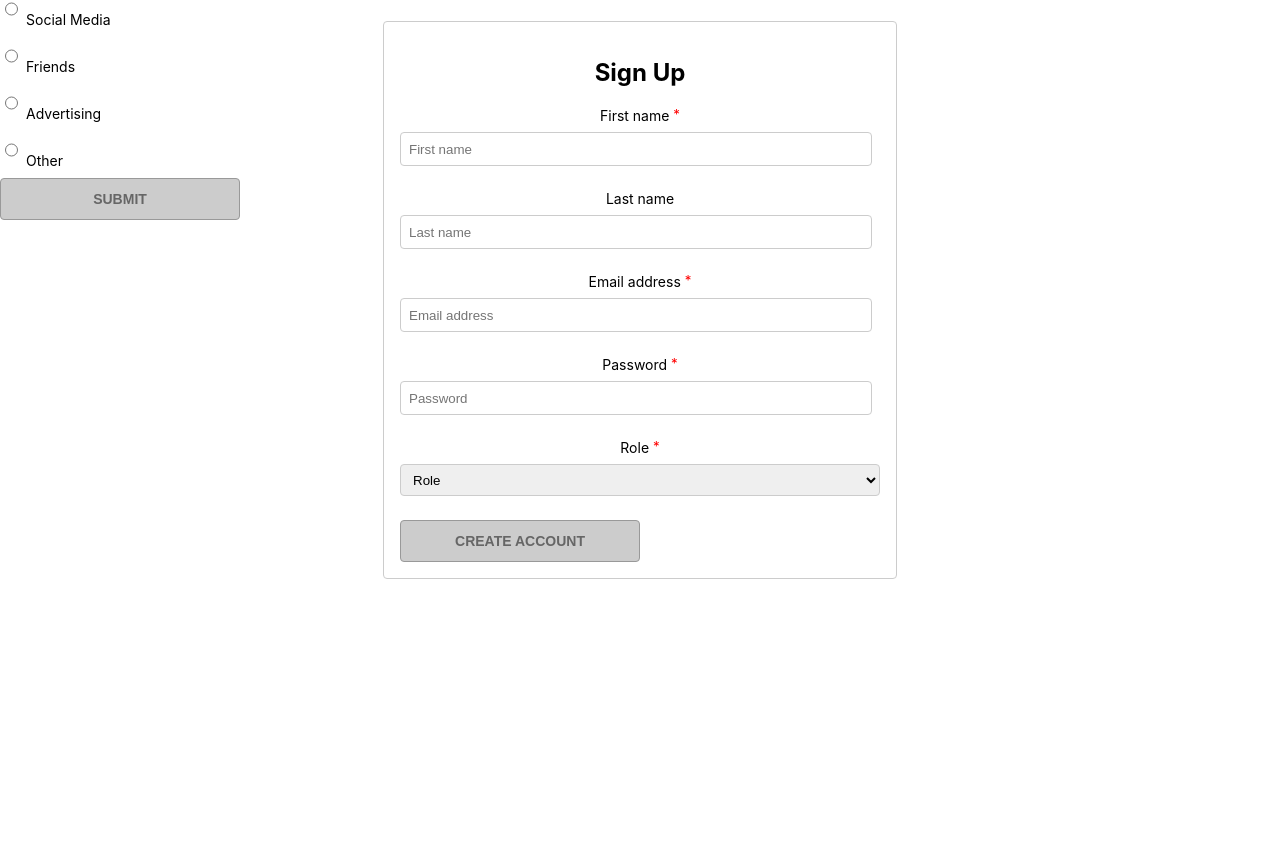
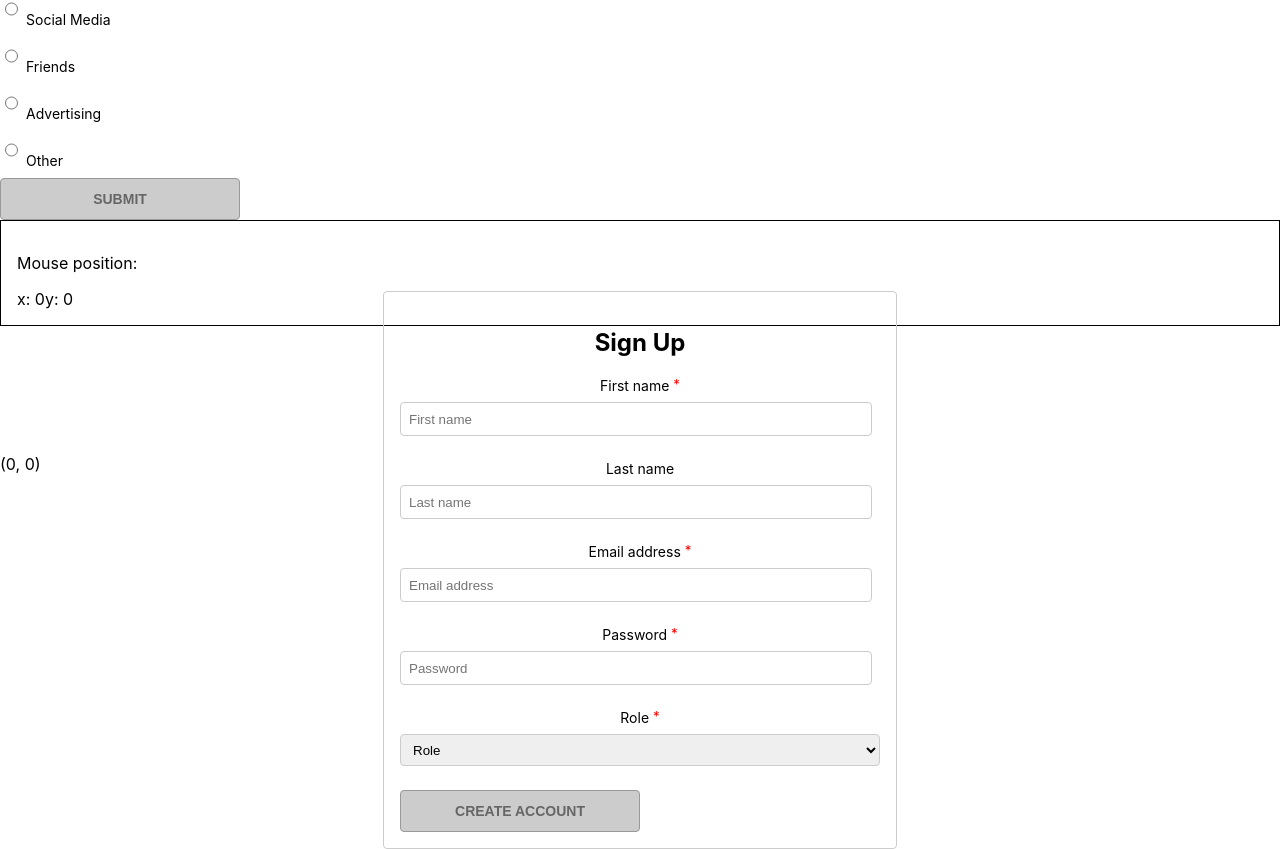
Before and after one commit to yucheuan/MetaCourse, a React (Create React App) app in the folder react-C6/: page / in a window 1280 px wide. Shown: the part 793-1642 px from the top of the page. Before the commit the page ends 1372 px from the top, so only its background shows below. Built offline with nearby package versions, Linux system fonts and the light colour scheme; no server answers.

Commit message:
mouseTracking

```diff
--- a/react-C6/src/App.css
+++ b/react-C6/src/App.css
@@ -116,6 +116,11 @@ button[disabled] {
   cursor: not-allowed;
 }
 
+.BasicTracker {
+  border: 1px solid black;
+  padding: 16px;
+  margin-bottom: 128px;
+}
 
 /*Switch CSS code below*/
 .switch {
--- a/react-C6/src/App.js
+++ b/react-C6/src/App.js
@@ -11,6 +11,7 @@ import FetchAPI from './FetchAPI';
 import Calculator from './Calculator';
 import Row from './Row';
 import RadioMenu from './RadioMenu';
+import { PanelMouseLogger, PointMouseLogger } from './MouseLogger';
 
 const data = [
   {
@@ -83,6 +84,8 @@ function App() {
         <p>Separate</p>
       </Row>
       <RadioMenu />
+      <PanelMouseLogger />
+      <PointMouseLogger />
       <Signup />
     </div>
   );
--- /dev/null
+++ b/react-C6/src/MouseLogger.js
@@ -0,0 +1,73 @@
+import "./App.css";
+import { useEffect, useState } from "react";
+
+//MousePosition only take care of parameter, instead of visualization logic
+const MousePosition = ({ render }) => {
+  const [mousePosition, setMousePosition] = useState({
+    x: 0,
+    y: 0,
+  });
+
+  useEffect(() => {
+    const handleMousePositionChange = (e) => {
+      // Use e.clientX and e.clientY to access the mouse position on the screen
+      setMousePosition({
+        x: e.clientX,
+        y: e.clientY,
+      })
+    };
+
+    //keep tracking window's mouse
+    // 👇 in useEffect, This runs once after the component is first added to the DOM
+    window.addEventListener("mousemove", handleMousePositionChange);
+
+    // 👇 in useEffect, This function is registered by React
+    return () => {
+      // 🧹 React will call this when the component is unmounted
+      window.removeEventListener("mousemove", handleMousePositionChange);
+    };
+  }, []);
+
+  // What should be returned here?
+  return render({mousePosition});
+};
+
+// This component should not receive any props
+const PanelMouseLogger = () => {
+  // The below if statement can be removed after the render props pattern is implemented
+  // if (!mousePosition) {
+  //   return null;
+  // }
+  return (
+    <div className="BasicTracker">
+      <p>Mouse position:</p>
+      <MousePosition
+        render={({mousePosition}) => (
+          <div className="Row">
+            <span>x: {mousePosition.x}</span>
+            <span>y: {mousePosition.y}</span>
+          </div>
+        )}
+      />
+    </div>
+  );
+};
+
+// This component should not receive any props
+const PointMouseLogger = ({mousePosition}) => {
+  // The below if statement can be removed after the render props pattern is implemented
+  // if (!mousePosition) {
+  //   return null;
+  // }
+  return (
+    <MousePosition
+      render={( {mousePosition} ) => (
+        <p>
+          ({mousePosition.x}, {mousePosition.y})
+        </p>
+      )}
+    />
+  )
+};
+
+export { PanelMouseLogger, PointMouseLogger }
```
